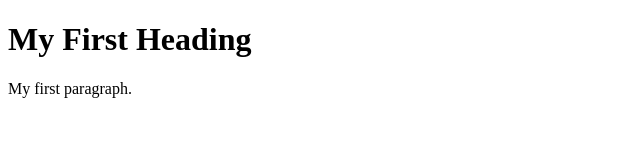
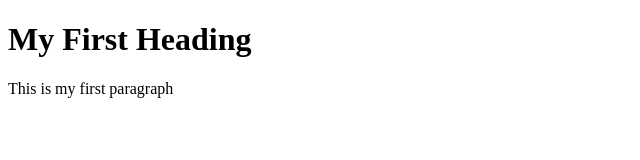
Before and after one commit to jackHeracles/Git-Branching, a plain HTML site: page index.html in a window 1280 px wide. Shown: the full height of the page, 0-640 px from the left. Drawn offline with Linux system fonts and the light colour scheme.

Commit message:
fix some bugs

```diff
--- a/index.html
+++ b/index.html
@@ -3,7 +3,7 @@
 <body>
 
 <h1>My First Heading</h1>
-<p>My first paragraph.</p>
+<p>This is my first paragraph</p>
 
 </body>
 </html>
```
